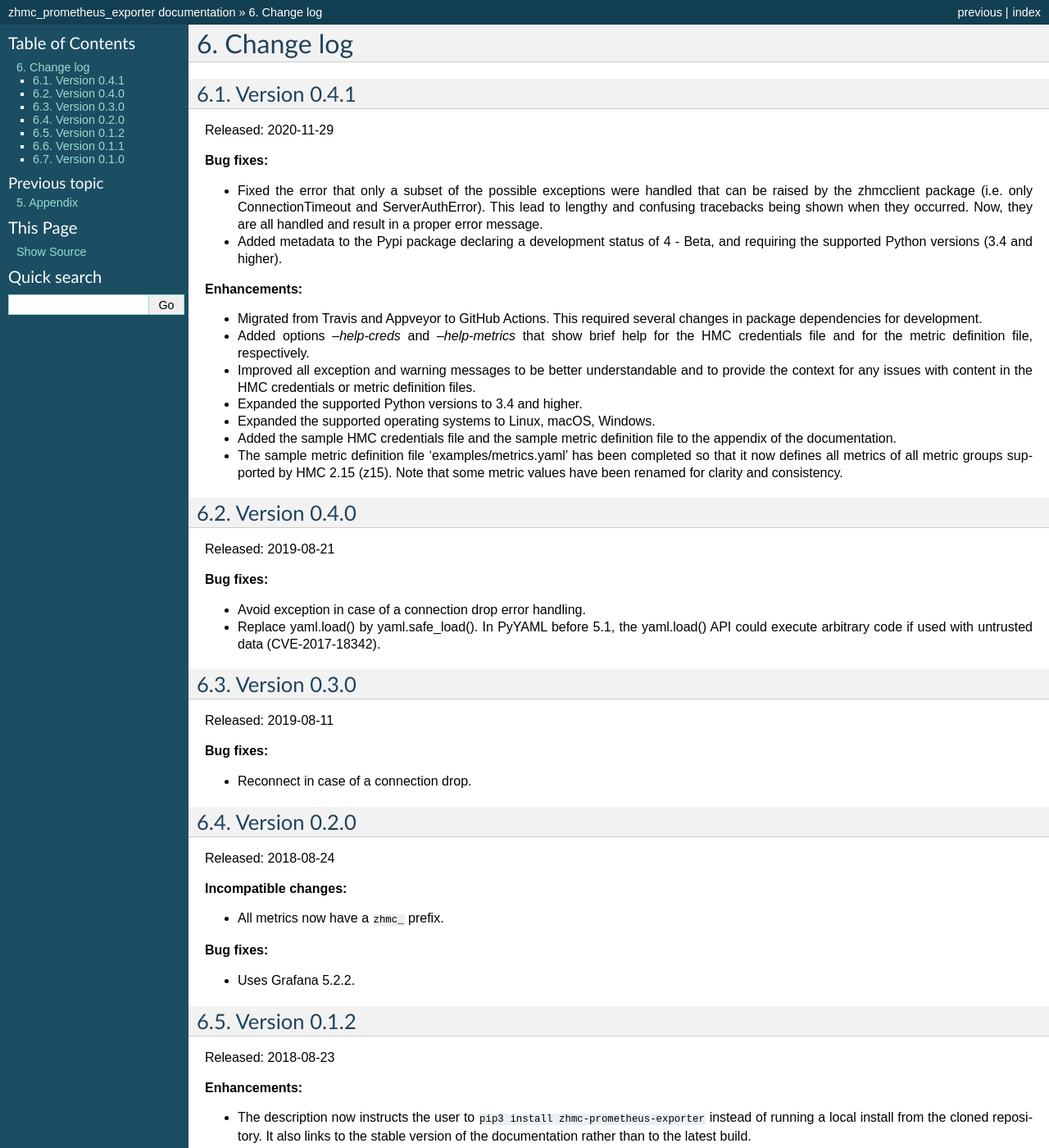
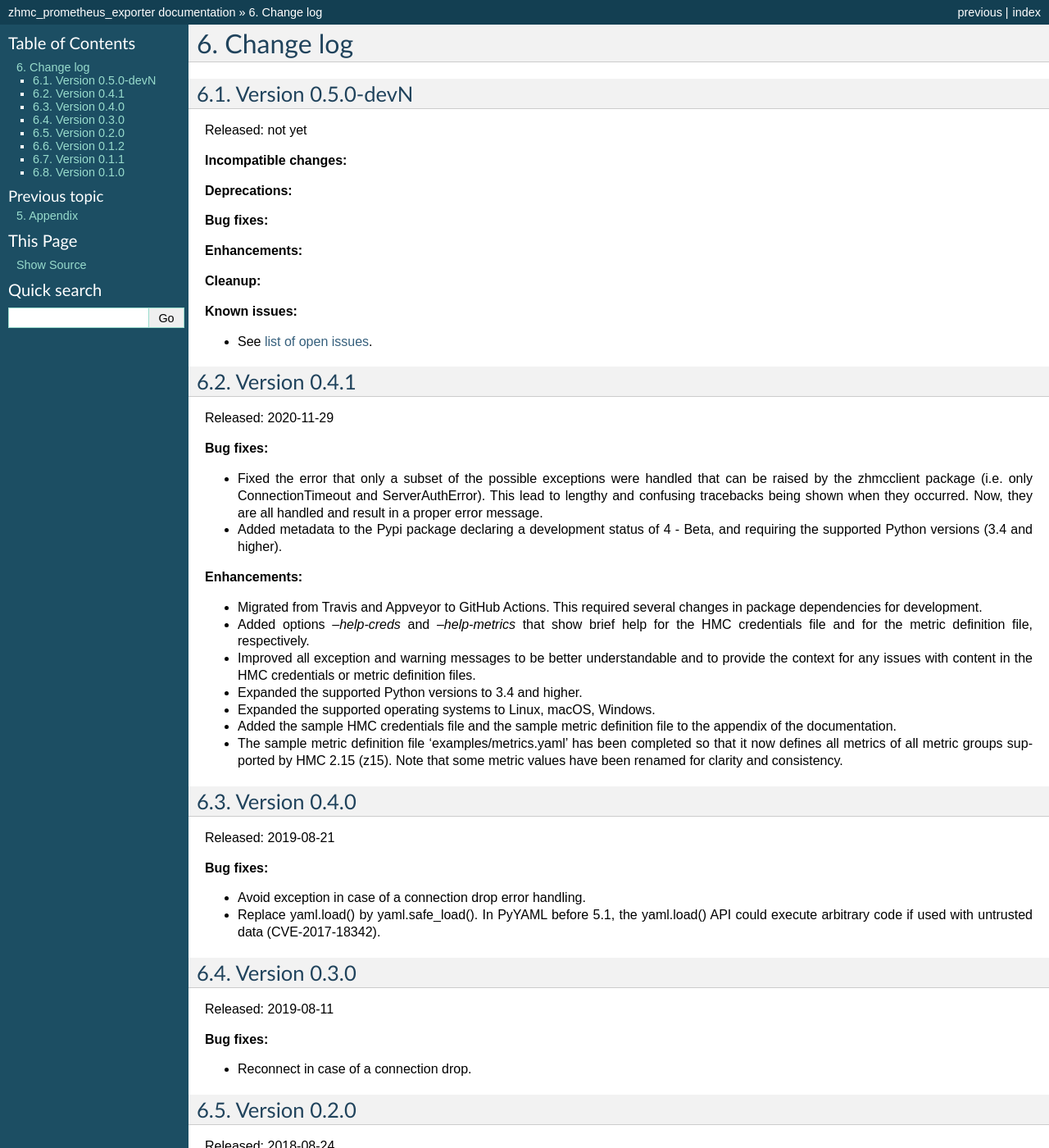
Before and after one commit to zhmcclient/zhmc-prometheus-exporter, a Sphinx documentation site: the page built from docs/changes.rst, in a window 1280 px wide and 1400 px high. Shown: the whole window at 82% size. Built offline with Sphinx 7.4.7, drawn with Linux system fonts in a browser that asks for light colours; the version number could not be read and is left out.

Commit message:
Start 0.5.0
Signed-off-by: Andreas Maier <maiera@de.ibm.com>

```diff
--- a/docs/changes.rst
+++ b/docs/changes.rst
@@ -15,6 +15,28 @@
 
 Change log
 ----------
+
+
+Version 0.5.0-devN
+^^^^^^^^^^^^^^^^^^
+
+Released: not yet
+
+**Incompatible changes:**
+
+**Deprecations:**
+
+**Bug fixes:**
+
+**Enhancements:**
+
+**Cleanup:**
+
+**Known issues:**
+
+* See `list of open issues`_.
+
+.. _`list of open issues`: https://github.com/zhmcclient/zhmc-prometheus-exporter/issues
 
 
 Version 0.4.1
```
